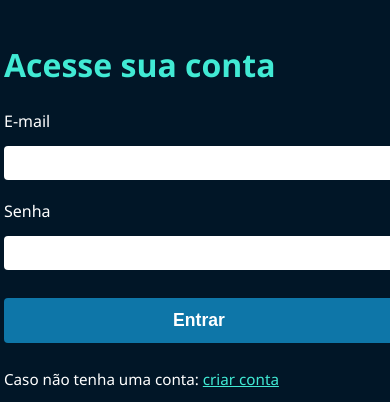
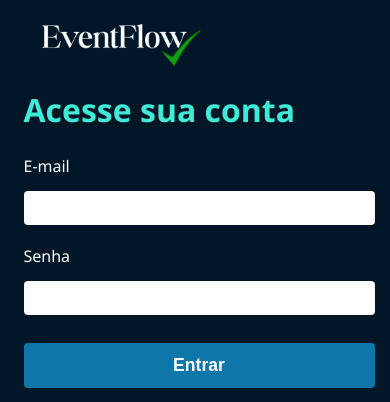
Before and after one commit to Pestanadev/unialfaHackathon, a PHP site: page /forms/login.php in a window 390 px wide. Shown: the top 402 px of the page. Run offline with PHP 8.4, Linux system fonts and the light colour scheme.

Commit message:
Terminado a parte de login, só falta mudar a img para uma melhor kk

```diff
--- a/forms/login.php
+++ b/forms/login.php
@@ -10,6 +10,7 @@
   <div class="login-container">
     <div class="login-left" id="login-left">
       <form class="form-area" id="login-form">
+        <img src="../style/img/logowhite.png" alt="logo" class="logo-form">
         <h2>Acesse sua conta</h2>
         <label for="login-email">E-mail</label>
         <input type="email" id="login-email" name="login-email" required>
@@ -40,7 +41,7 @@
 
     <div class="login-right">
       <div class="image-bg"></div>
-      <img src="../style/img/logoeventUnialfaWhite.png" alt="Logo" class="logo-overlay">
+      <img src="../style/img/even_unialfaLogo.png" alt="Logo" class="logo-overlay">
     </div>
   </div>
 
--- a/style/form.css
+++ b/style/form.css
@@ -30,7 +30,16 @@ body {
   gap: 14px;
 }
 
+.logo-form {
+  display: block;
+  width: 180px;
+  max-width: 100%;
+  height: auto;
+  margin-left: 0;
+}
+
 .form-area h2 {
+  margin-top: 2px;
   margin-bottom: 10px;
   font-size: 2rem;
   color: #41EAD4;
@@ -66,6 +75,7 @@ body {
 
 .form-footer {
   margin-top: 12px;
+  margin-bottom: 110px;
   font-size: 0.95rem;
   text-align: left;
 }
@@ -85,7 +95,7 @@ body {
   justify-content: center;
 }
 .image-bg {
-  background: url('https://i.pinimg.com/736x/fb/81/44/fb81441bd3cc7fd7f9fb76fdd434b0a1.jpg') no-repeat center center/cover;
+  background: url('https://i.pinimg.com/736x/99/4e/aa/994eaae66bdc4648fa3b0ed54f040c22.jpg') no-repeat center center/cover;
   position: absolute;
   width: 100%;
   height: 100%;
@@ -95,11 +105,12 @@ body {
 .logo-overlay {
   position: relative;
   z-index: 2;
-  width: 500px;
+  width: 400px;
   max-width: 100%;
   margin: 0 auto;
   display: block;
   filter: drop-shadow(0 2px 12px #0007);
+  padding-bottom: 380px;
 }
 
 @media (max-width: 900px) {
@@ -121,11 +132,11 @@ body {
 
 @media (max-width: 540px) {
   .form-area {
-    max-width: 100vw;
+    max-width: 90vw;
     padding: 0;
   }
   .logo-overlay {
-    width: 80px;
+    width: 380px;
   }
   .login-left, .login-right {
     padding: 16px 4px;
```
Also changed, not shown: style/img/even_unialfaLogo.png, style/img/logo.png, style/img/logoeventUnialfaWhite.png, style/img/logowhite.png (added).
